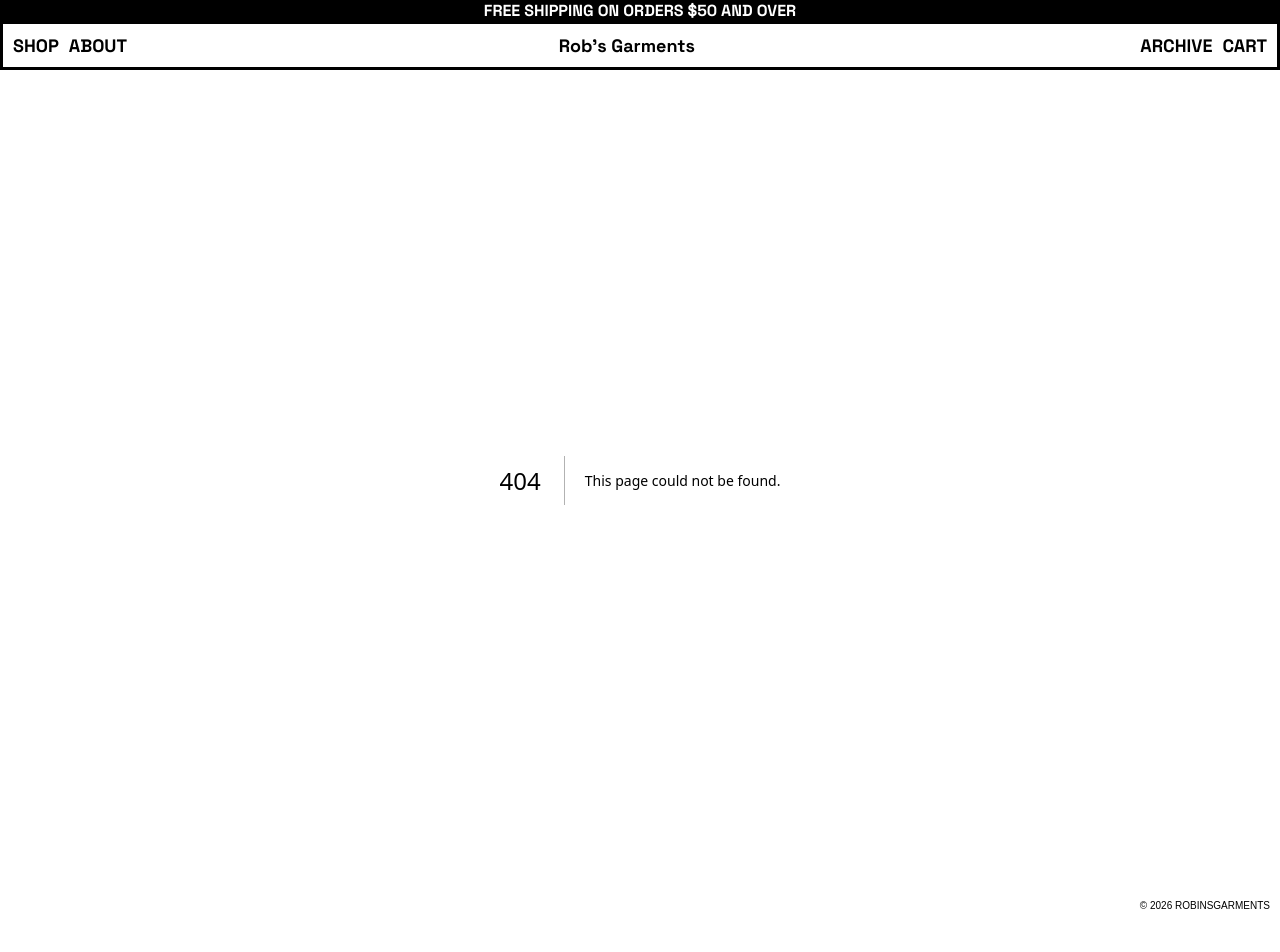
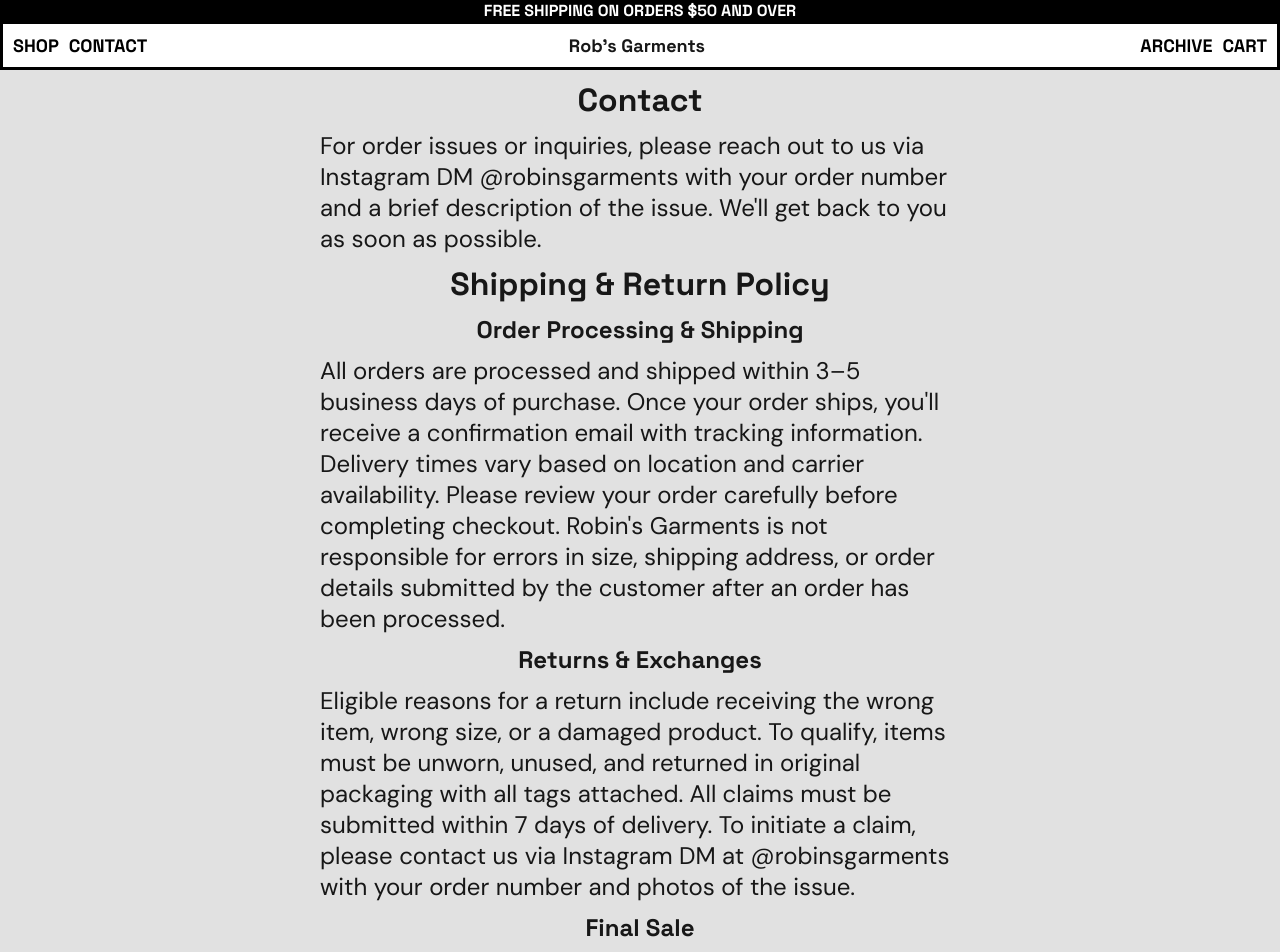
Before and after one commit to nnatividad/robs-garments, a Next.js app: page /contact in a window 1280 px wide. Before the commit this address had no page. Shown: the top 952 px of the page. Before the commit the page ends 921 px from the top, so only its background shows below. Built offline with nearby package versions, Linux system fonts and the light colour scheme.

Commit message:
Updated About to Contact
- Return policy / contact information in Contact Page
- Changed About link to Contact in NavBars

```diff
--- /dev/null
+++ b/src/app/contact/page.js
@@ -0,0 +1,27 @@
+import styles from './page.module.css'
+
+export default function Contact(){
+    return(
+        <div className={styles.pageFormat}>
+            <div className={styles.information}>
+                <h1>Contact</h1>
+                <p>For order issues or inquiries, please reach out to us via Instagram DM @robinsgarments with your order number and a brief description of the issue. We'll get back to you as soon as possible.</p>
+                <h1>Shipping & Return Policy</h1>
+                <h2>Order Processing & Shipping</h2>
+                <p>
+                    All orders are processed and shipped within 3–5 business days of purchase. Once your order ships, you'll receive a confirmation email with tracking information. Delivery times vary based on location and carrier availability.
+                    Please review your order carefully before completing checkout. Robin's Garments is not responsible for errors in size, shipping address, or order details submitted by the customer after an order has been processed.
+                </p>
+                <h2>Returns & Exchanges</h2>
+                <p>
+                    Eligible reasons for a return include receiving the wrong item, wrong size, or a damaged product.
+                    To qualify, items must be unworn, unused, and returned in original packaging with all tags attached. All claims must be submitted within 7 days of delivery. To initiate a claim, please contact us via Instagram DM at @robinsgarments with your order number and photos of the issue.
+                </p>
+                <h2>Final Sale</h2>
+                <p>
+                    All sales are final unless otherwise noted. No exceptions will be made outside of the conditions outlined above.
+                </p>
+            </div>
+        </div>
+    );
+}
--- /dev/null
+++ b/src/app/contact/page.module.css
@@ -0,0 +1,33 @@
+.pageFormat {
+    display: flex;
+    flex-direction: column;
+    flex: 1;
+}
+
+.pageFormat h1, .pageFormat h2 {
+    font-family: var(--font-space-grotesk);
+}
+
+.pageFormat p {
+    font-family: var(--font-dm-sans);
+    font-size: 24px;
+}
+
+.information {
+    display: flex;
+    flex-direction: column;
+    align-items: center;
+    margin: 0 auto;
+    gap: 10px;
+    width: 50%;
+}
+
+@media (max-width: 768px){
+    .pageFormat p {
+        font-size: 16px;
+    }
+
+    .information {
+        width: 90%;
+    }
+}
--- a/src/app/shop/page.module.css
+++ b/src/app/shop/page.module.css
@@ -2,10 +2,6 @@
     display: flex;
     flex-direction: column;
     padding-top: 70px;
-}
-
-.pageContent {
-    flex: 1;
 }
 
 .items {
--- a/src/components/Dropdown/MobileDropDown.js
+++ b/src/components/Dropdown/MobileDropDown.js
@@ -12,7 +12,7 @@
             <div className={containerClass}>
                 <ul>
                     <span onClick={() => setShopDropDown((prev) => !prev)}>SHOP</span>
-                    <Link href={`/about`}><li>ABOUT</li></Link>
+                    <Link href={`/contact`}><li>CONTACT</li></Link>
                     <Link href={`/archive`}><li>ARCHIVE</li></Link>
                 </ul>
             </div>
--- a/src/components/NavBar/DesktopNavBar.js
+++ b/src/components/NavBar/DesktopNavBar.js
@@ -32,7 +32,7 @@
             <div className={styles.navbar}>
                 <ul className={styles.navLink}>
                     <span onClick={() => setDropDown((prev) => !prev)}><li>SHOP</li></span>
-                    <Link href='/about'><li>ABOUT</li></Link>
+                    <Link href='/contact'><li>CONTACT</li></Link>
                 </ul>
                 <div className={styles.logo}>
                     <Link href='/'>Rob's Garments</Link>
--- a/src/components/NavBar/NavBar.module.css
+++ b/src/components/NavBar/NavBar.module.css
@@ -46,6 +46,7 @@
 
 .navbar li {
     color: black;
+    cursor: pointer;
 }
 
 .navLink span {
```
Also changed, not shown: src/app/about/page.js (deleted, +0 -7 lines).
